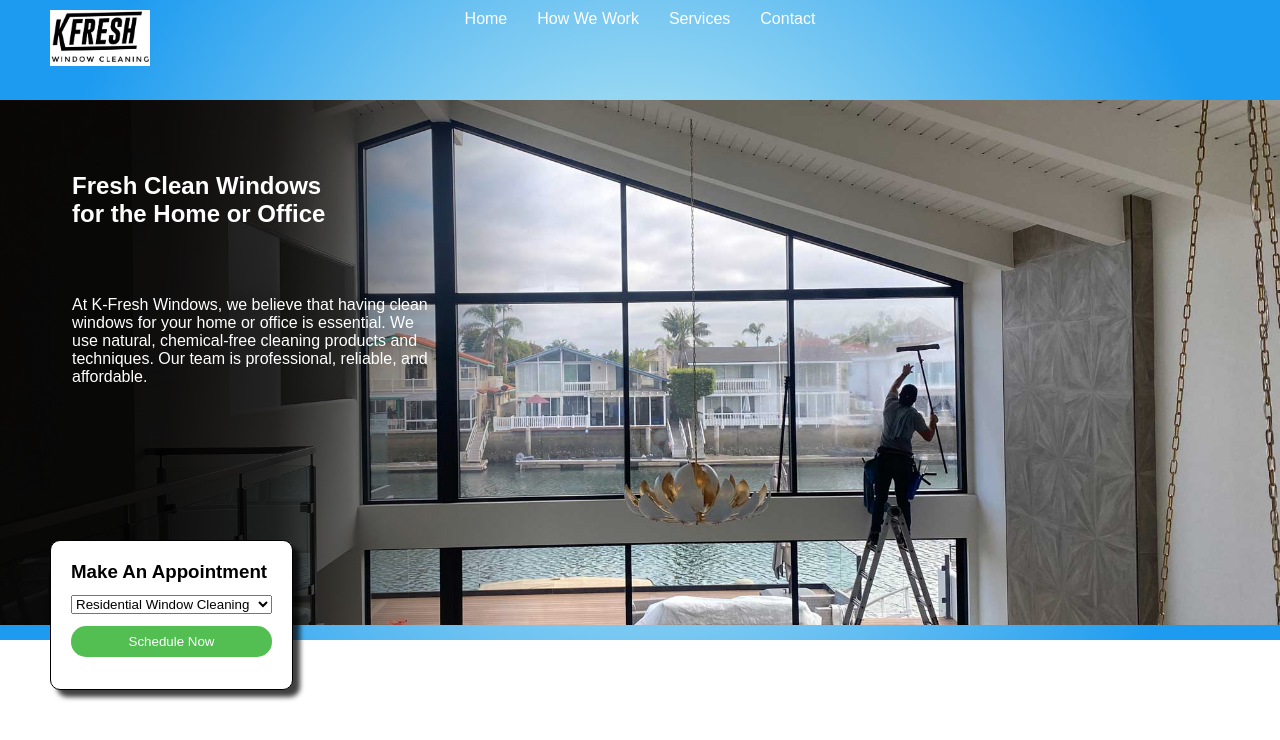
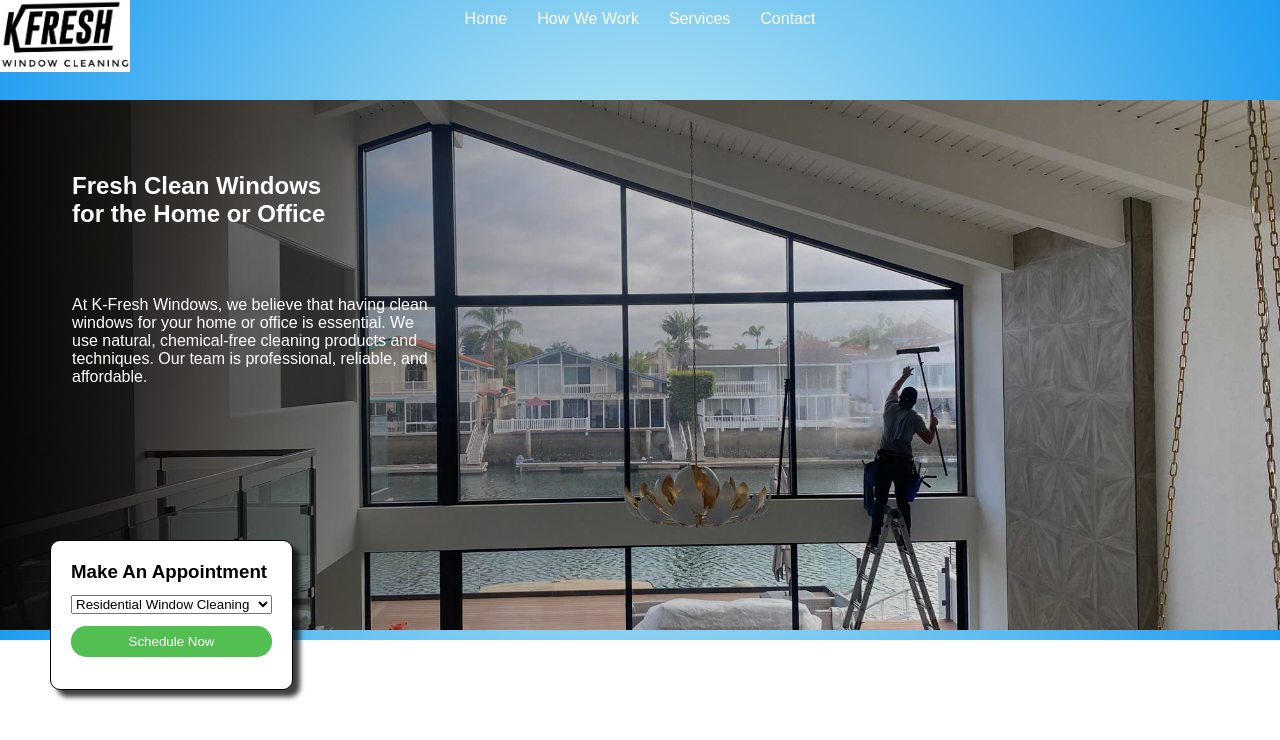
Before and after one commit to jayone11/KfreshWindows.com, a plain HTML site: page index.html in a window 1280 px wide. Drawn offline with Linux system fonts and the light colour scheme.

Commit message:
updated linear gradient to hero bg

```diff
--- a/css/style.css
+++ b/css/style.css
@@ -14,7 +14,7 @@ body {
 
 #hero {
     position: relative;
-    background: radial-gradient(circle, rgba(219,249,244,1) 0%, rgba(29,155,240,1) 84%);
+    background: radial-gradient(circle, rgba(219,249,244,1) 0%, rgba(29,155,240,1) 100%);
     width: 100%;
     min-height: 80vh;
 }
@@ -26,12 +26,14 @@ body {
     left: 0;
     padding: 3em;
     z-index: 1;
-    height: 525px;
-    min-width: 550px;
+    height: 530px;
+    width: 100%;
     background-image: linear-gradient(to right,
-    rgba(0,0,0,.9) 30%,
-    rgba(0,0,0,.8) 50%,
-    rgba(0,0,0,.4) 70%,
+    rgba(0,0,0,.9) 0%,
+    rgba(0,0,0,.7) 10%,
+    rgba(0,0,0,.5) 20%,
+    rgba(0,0,0,.3) 40%,
+    rgba(0,0,0,.2) 60%,
     rgba(0,0,0,0) 100%
     );
 }
@@ -57,7 +59,7 @@ body {
     /* bottom: 100px; */
     /* right: 0; */
     width: 100%;
-    height: 525px;
+    height: 530px;
     z-index: 0;
 }
 
@@ -77,11 +79,12 @@ body {
     background-image: url(/images/kfresh-logo.jpg);
     background-repeat: no-repeat;
     position: absolute;
-    top: 10px;
-    left: 50px;
-    background-size: 50%;
-    height: 80px;
-    width: 200px;
+    top: 0;
+    left: 0;
+    background-size: contain;
+    height: 100px;
+    /* width: 130px; */
+    min-width: 130px;
     z-index: 3;
 }
 
```
